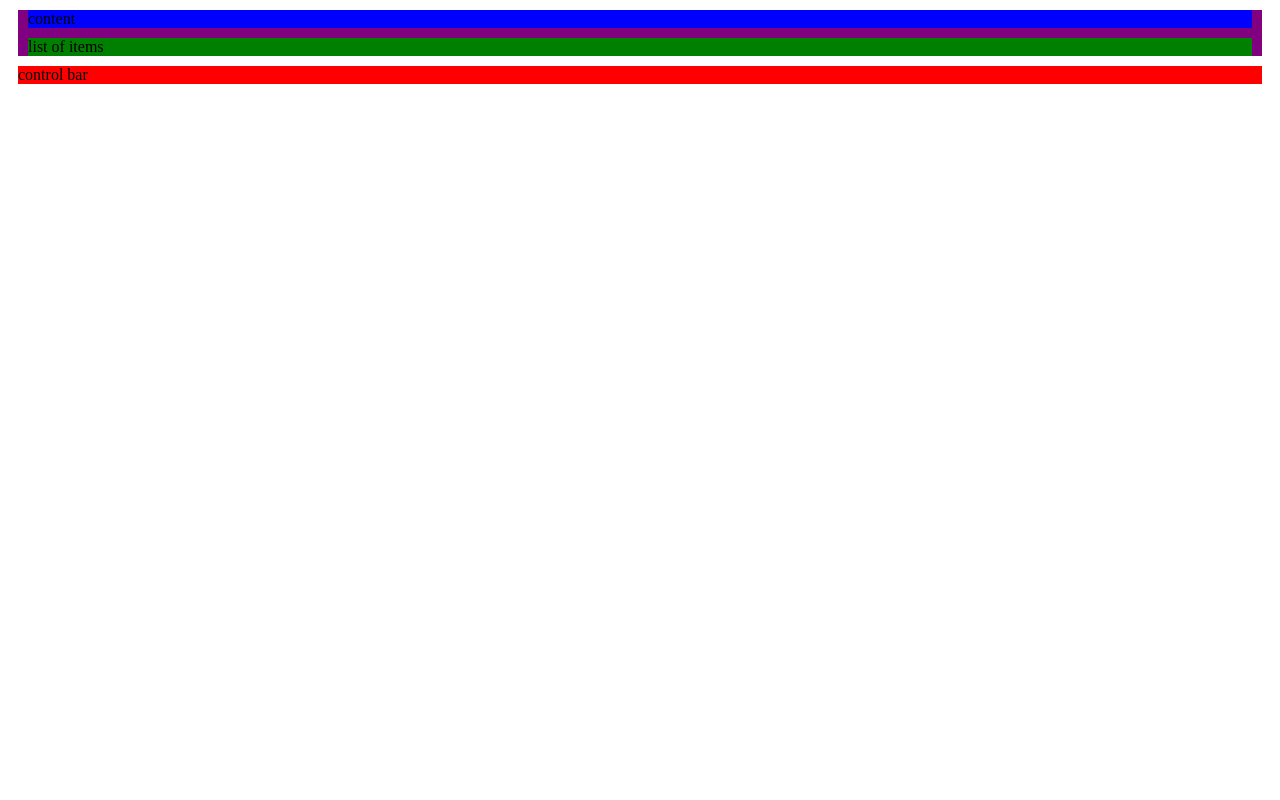
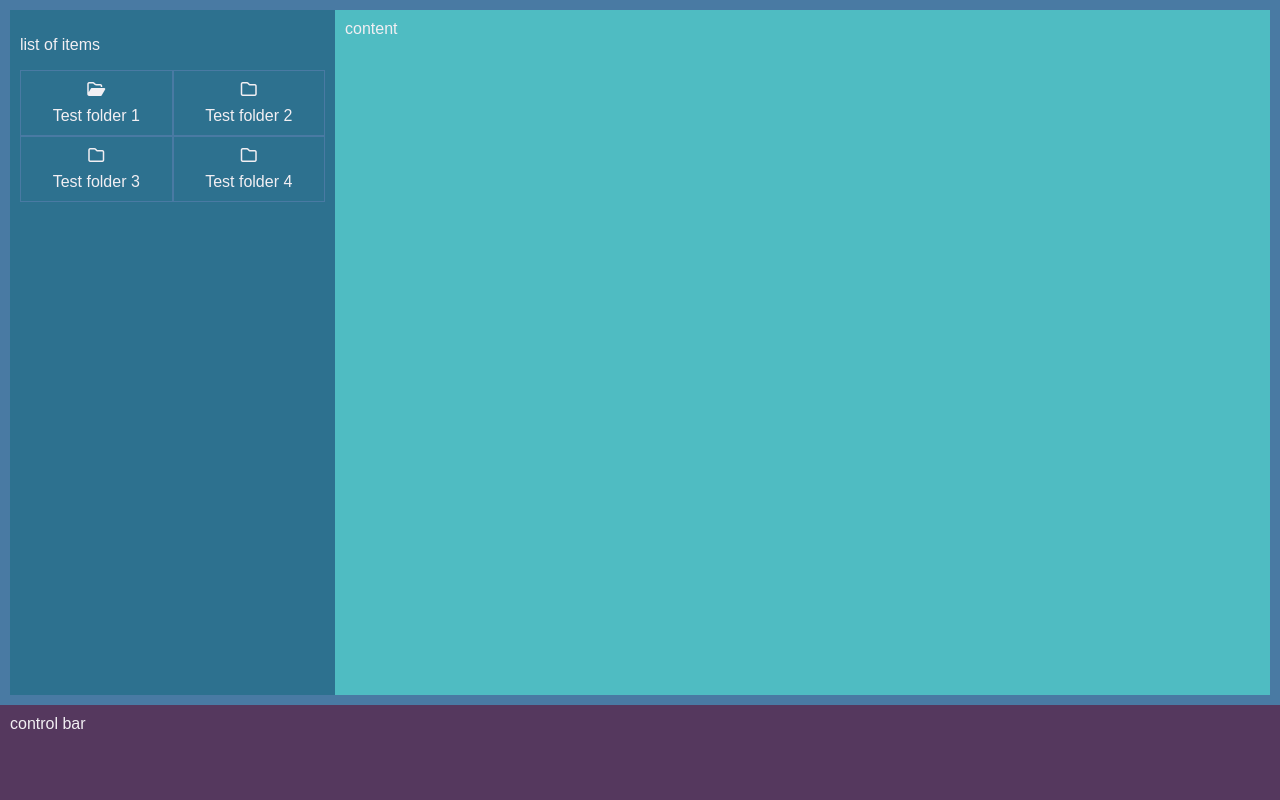
Before and after one commit to scorchio/flexbox-example, a plain HTML site: page index.html in a window 1280 px wide. Drawn offline with Linux system fonts and the light colour scheme; a web font is replaced by a local one.

Commit message:
setting up first 4 levels

```diff
--- a/index.html
+++ b/index.html
@@ -2,14 +2,26 @@
 <html lang="en">
   <head>
     <meta charset="utf-8">
+    <meta name="viewport" content="width=device-width,initial-scale=1">
     <title>Flexbox example</title>
     <link rel="stylesheet" href="style.css">
+    <script src="https://use.fontawesome.com/8e9eef89a2.js"></script>
   </head>
   <body>
-    <div id="contents">
-      <div id="contentArea">content</div>
-      <div id="itemList">list of items</div>
+    <div id="flex-wrapper">
+      <div id="contents">
+        <div id="contentArea" class="box-with-content">content</div>
+        <div id="itemList" class="box-with-content">
+          <p>list of items</p>
+          <ul id="folderList">
+            <li><i class="fa fa-folder-open-o" aria-hidden="true"></i> Test folder 1</li>
+            <li><i class="fa fa-folder-o" aria-hidden="true"></i> Test folder 2</li>
+            <li><i class="fa fa-folder-o" aria-hidden="true"></i> Test folder 3</li>
+            <li><i class="fa fa-folder-o" aria-hidden="true"></i> Test folder 4</li>
+          </ul>
+        </div>
+      </div>
+      <div id="controlBar" class="box-with-content">control bar</div>
     </div>
-    <div id="controlBar">control bar</div>
   </body>
 </html>
--- a/style.css
+++ b/style.css
@@ -1,19 +1,66 @@
+/* level 0: something that we can actually see */
+@import url('https://fonts.googleapis.com/css?family=Encode+Sans+Expanded:400,700');
+
+body { font-family: 'Encode Sans Expanded', sans-serif; }
+
 #contents, #itemList, #contentArea, #controlBar {
-  margin: 10px;
+  color: #f2eff3;
 }
 
-#contents {
-  background-color: purple;
+.box-with-content { padding: 10px; }
+
+#contents { background-color: #497aa3; padding: 10px; }
+#itemList { background-color: #2d718f; }
+#contentArea { background-color: #4fbcc2; }
+
+#controlBar { background-color: #55385e; }
+
+#folderList { list-style: none; padding-left: 0; }
+#folderList li { border: 1px solid #497aa3; }
+
+
+/* level 1: setting up a flex container */
+
+/* In this case, I would like to have something like a fullscreen app, so I
+force the flex wrapper to full height along with the body. */
+html, body { width: 100%; height: 100%; margin: 0; }
+#flex-wrapper { display: flex; height: 100%; }
+
+/* Let's start mobile first. For mobile, I would like to see the elements from
+top to bottom: contentArea, itemList, controlBar. This means that we need a
+flex-direction column instead of the default row. */
+#flex-wrapper { flex-direction: column; }
+
+
+
+
+/* level 2: set up the items so they take up all the space */
+#contents { flex: 1; }
+
+/* I also want the contentArea and the itemList to divide the space they have
+in half. This means we need another flex container. */
+#contents { display: flex; flex-direction: column; }
+#contentArea, #itemList { flex: 1; }
+
+/* The control bar is way to big, set a fixed size */
+#controlBar { height: 75px; }
+
+
+
+
+/* level 3: reorder contentArea and itemList on desktop; from left to right:
+itemList, contentArea. The content area should take 75% of the width. */
+@media screen and (min-width: 500px) {
+  #contents { flex-direction: row; }
+  #contentArea {
+    flex: 3; /* itemList has one, this sets up the ratio for us */
+    order: 1; /* replace the order */
+  }
 }
 
-#itemList {
-  background-color: green;
-}
 
-#contentArea {
-  background-color: blue;
-}
 
-#controlBar {
-  background-color: red;
-}
+/* level 4: set up the folders to be nice big buttons, 2 in a row */
+#folderList { display: flex; flex-wrap: wrap; }
+#folderList li { padding: 10px; text-align: center; flex: 1 0 40%; }
+#folderList li i { display: block; margin-bottom: 10px; }
```
